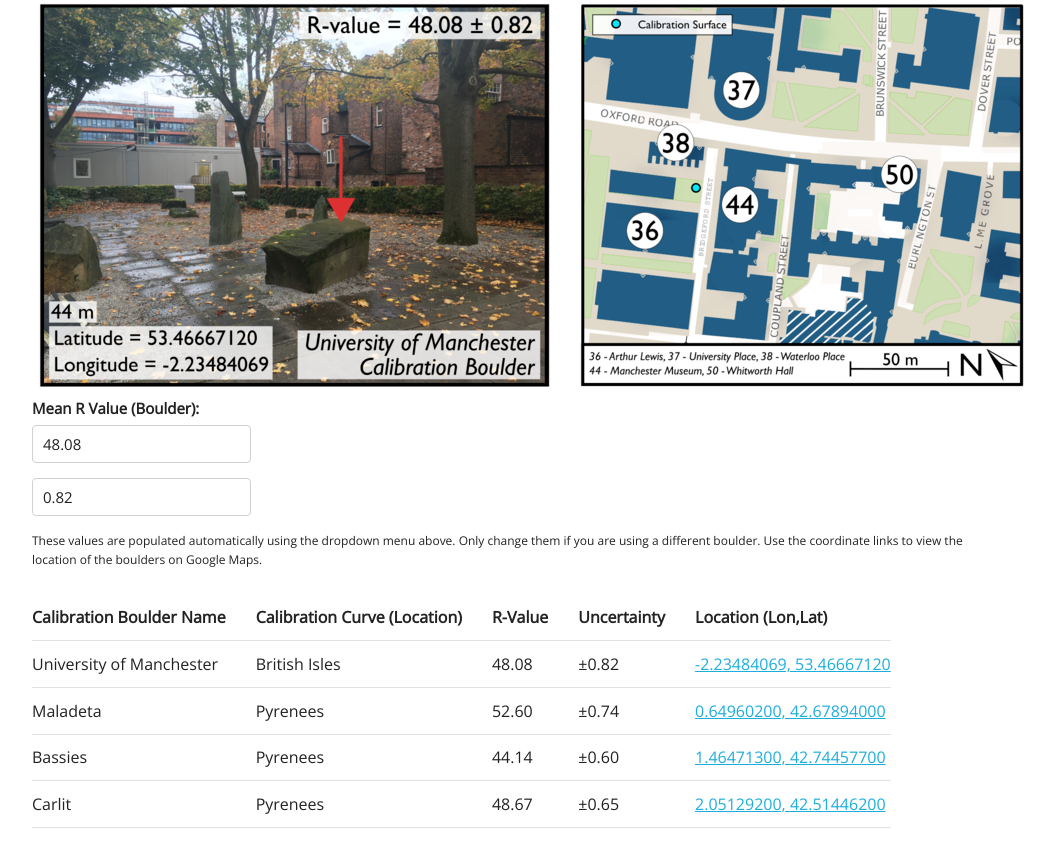
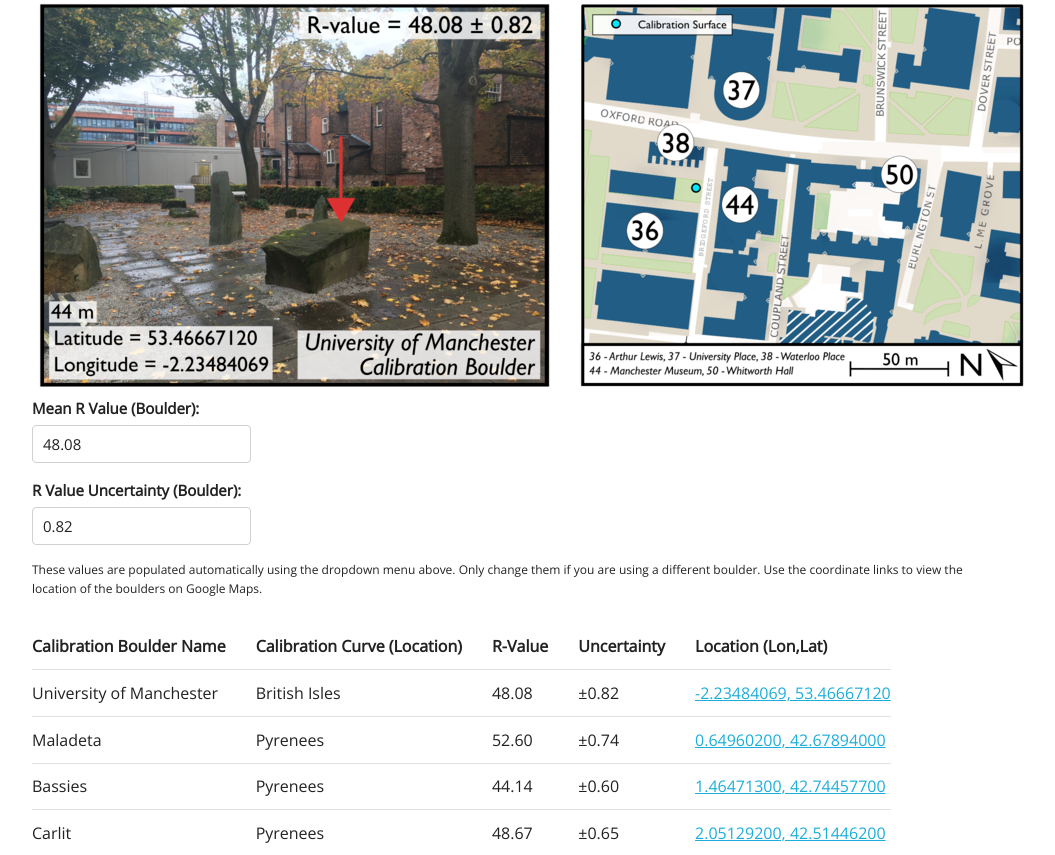
Before and after one commit to jonnyhuck/shed-earth, a Django app: page /shedcalc/ in a window 1280 px wide. Shown: the part 3441-4296 px from the top of the page, without its empty margins (128-1183 px from the left). Run offline with Django 3.2, Linux system fonts and the light colour scheme.

Commit message:
fixed missing label on new input

```diff
--- a/shedcalc/templates/shedcalc/index.html
+++ b/shedcalc/templates/shedcalc/index.html
@@ -409,8 +409,9 @@
 
 			<img id="boulderimg" src="/static/shedcalc/images/manchester.png" alt="Photograph of boulder location">
 
-			<label for='boulder'>Mean R Value (Boulder):</label>
+			<label for='boulder_r'>Mean R Value (Boulder):</label>
 			<input type="text"  id='boulder_r' name='boulder_r' value="48.08" ></input><br/>
+			<label for='boulder_u'>R Value Uncertainty (Boulder):</label>
 			<input type="text"  id='boulder_u' name='boulder_u' value="0.82" ></input><br/>
 
 			<small><p>These values are populated automatically using the dropdown menu above. Only change them if you are using a different boulder. Use the coordinate links to view the location of the boulders on Google Maps.</p></small>
```
